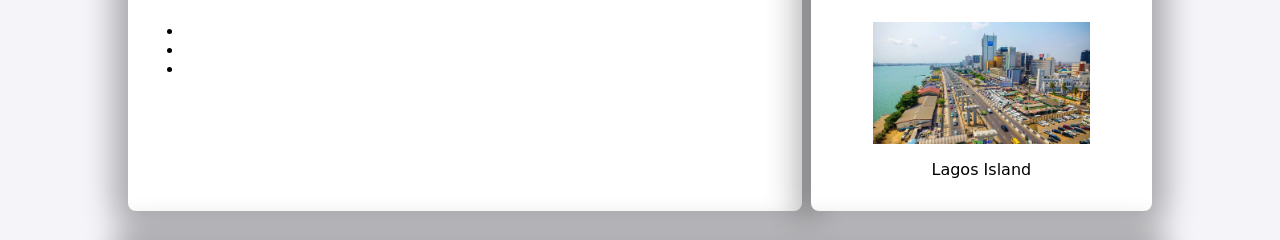
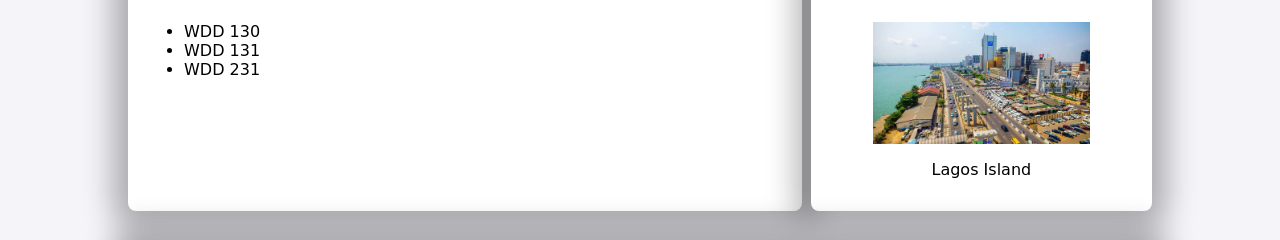
Before and after one commit to bluboyd/wdd231, a plain HTML site: page index.html in a window 1280 px wide. Shown: the part 401-641 px from the top of the page. Drawn offline with Linux system fonts and the light colour scheme; a web font is replaced by a local one.

Commit message:
last update

```diff
--- a/index.html
+++ b/index.html
@@ -48,9 +48,9 @@
         <section id="course-work">
             <h2>Course Work</h2>
             <ul>
-                <li></li>
-                <li></li>
-                <li></li>
+                <li>WDD 130</li>
+                <li>WDD 131</li>
+                <li>WDD 231</li>
             </ul>
         </section>
         <section id="location">
@@ -66,7 +66,7 @@
                 <button id="filter-cse">CSE</button>
                 <button id="filter-wdd">WDD</button>
             </div>
-            <hr>
+
             <div id="courses-container"></div>
 
 
```
